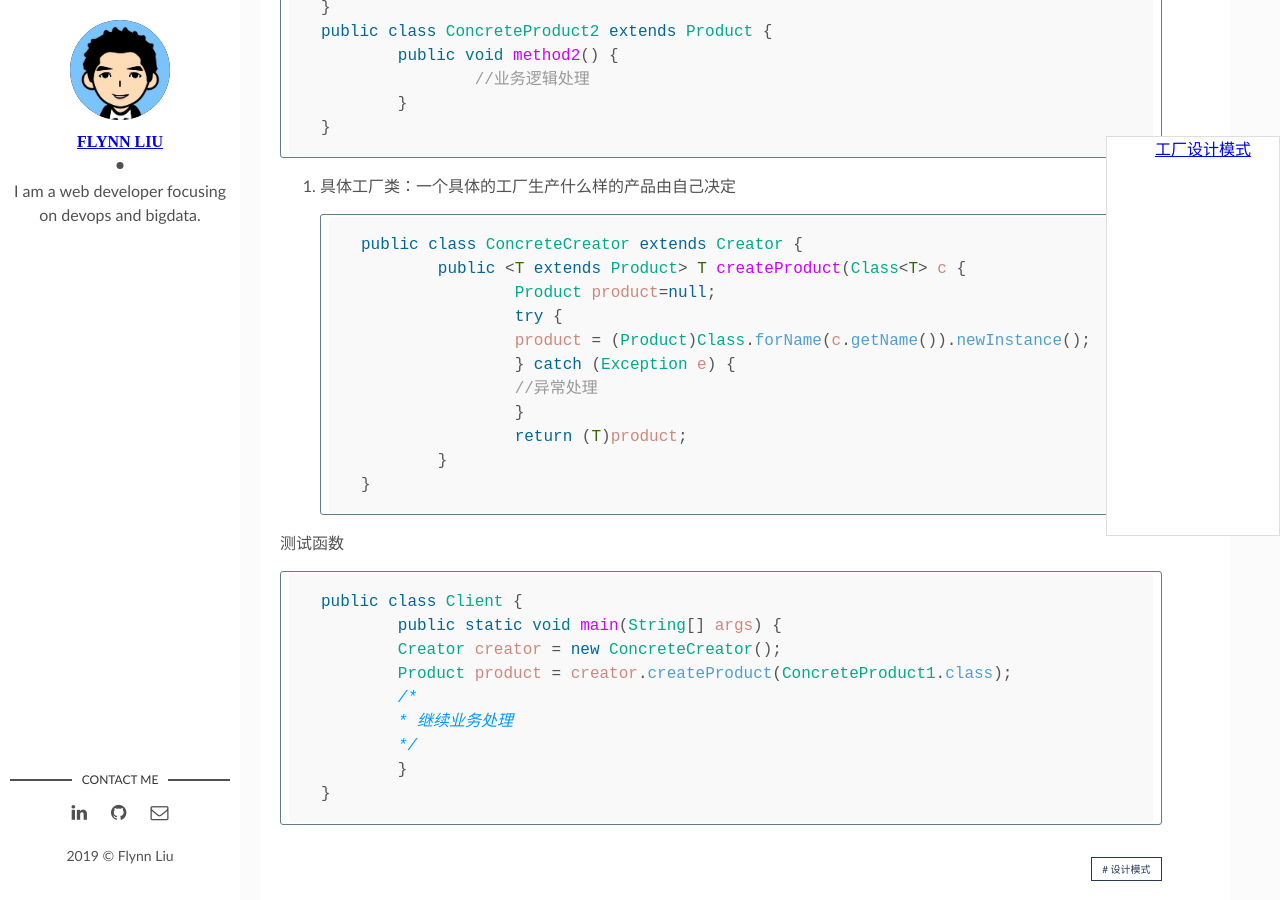
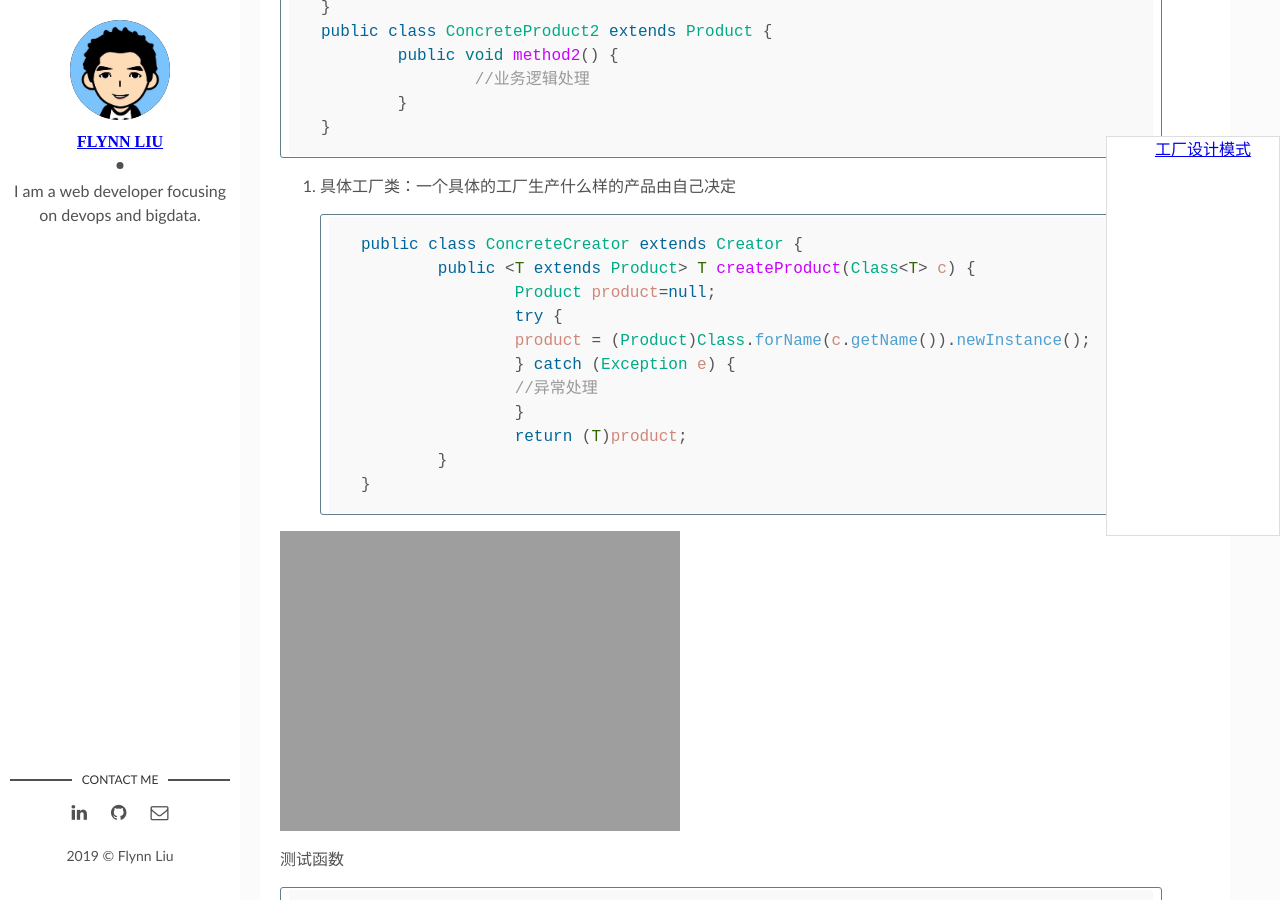
Before and after one commit to fenglinliu/fenglinliu.github.io, a Jekyll site: the page built from _posts/设计模式/2018-4-19-工厂设计模式.md, in a window 1280 px wide and 900 px high, scrolled down 2402 px. Built offline with Jekyll 4.4.1, drawn with Linux system fonts in a browser that asks for light colours; some web fonts are replaced; our own code applies the rules of GitHub Pages for plain Markdown files; comment, search, counter and statistics services are not loaded.

Commit message:
factory design model

````diff
--- a/_posts/设计模式/2018-4-19-工厂设计模式.md
+++ b/_posts/设计模式/2018-4-19-工厂设计模式.md
@@ -112,7 +112,7 @@ public class ConcreteProduct2 extends Product {
 
    ```java
    public class ConcreteCreator extends Creator {
-   	public <T extends Product> T createProduct(Class<T> c {
+   	public <T extends Product> T createProduct(Class<T> c) {
    		Product product=null;
    		try {
    		product = (Product)Class.forName(c.getName()).newInstance();
@@ -124,7 +124,7 @@ public class ConcreteProduct2 extends Product {
    }
    ```
 
-
+![1568882094039](https://fenglinliu.github.io/assets/img/blog/1568882094039.png)
 
 测试函数
 
````
